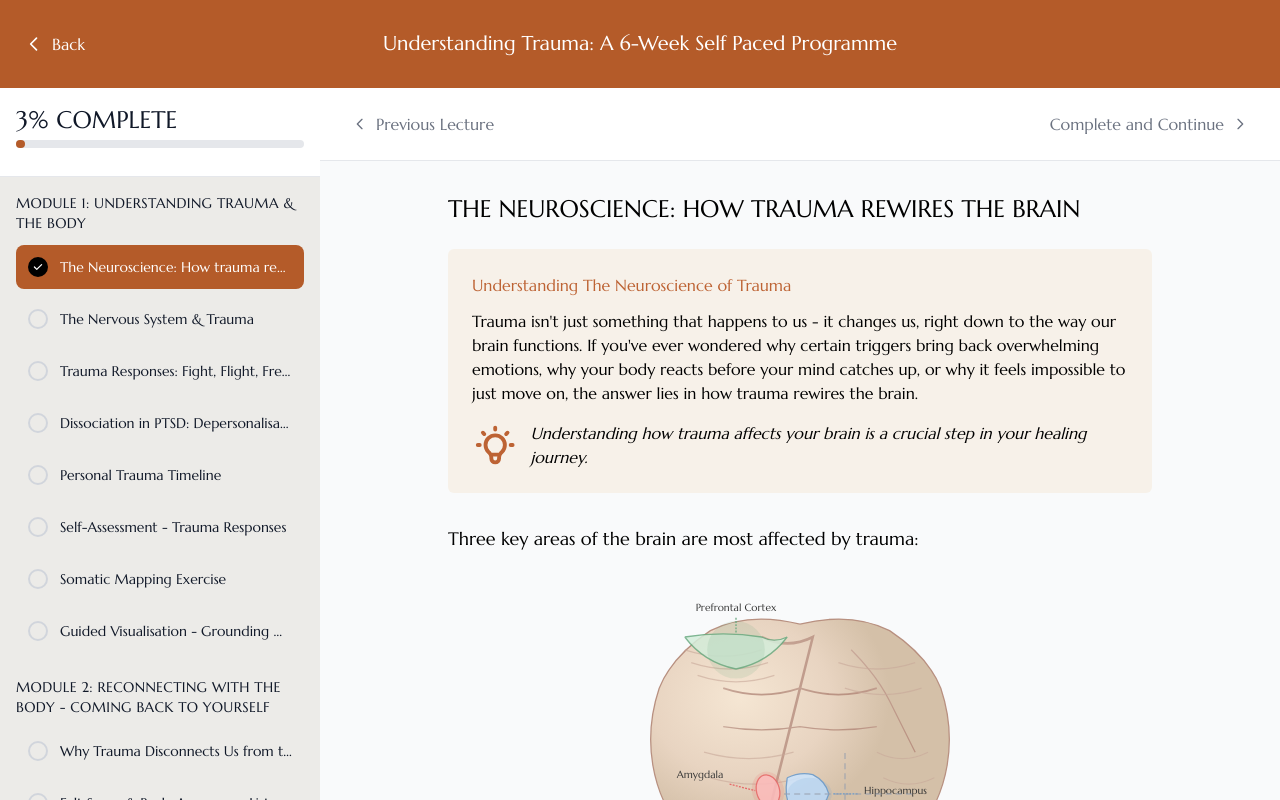
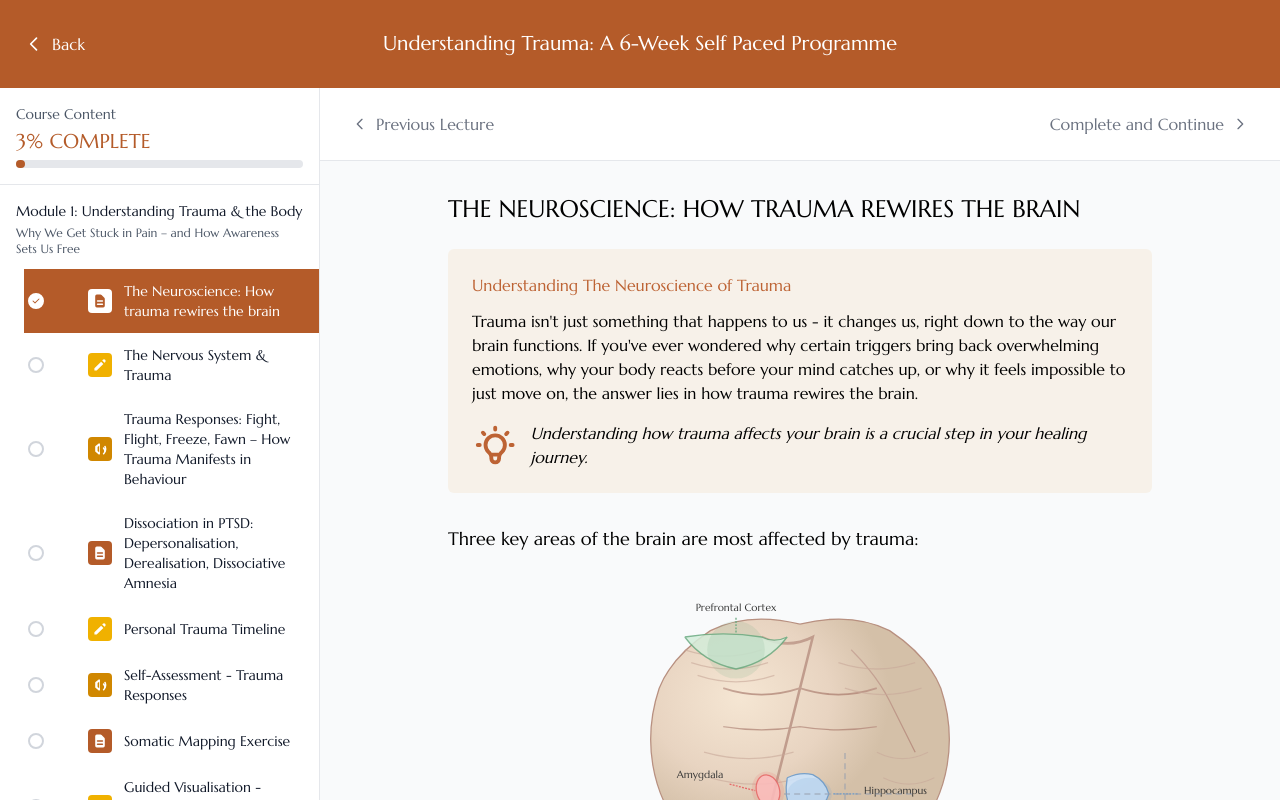
Before and after one commit to Monis9451/Course_Platform, a React (Vite) app in the folder Course-platform(frontend)/: page /course-content/1 in a window 1280 px wide. Built offline with nearby package versions, Linux system fonts and the light colour scheme; no server answers.

Commit message:
edit the side bar

```diff
--- a/Course-platform(frontend)/src/components/CourseSidebar.jsx
+++ b/Course-platform(frontend)/src/components/CourseSidebar.jsx
@@ -27,13 +27,12 @@ const CourseSidebar = ({ courseData, selectedLesson, onLessonSelect, completedLe
   }
 
   return (
-    <div className="w-80 bg-cream h-screen overflow-y-auto">
-      {/* Header with back arrow and menu */}
-
+    <div className="w-80 bg-white h-screen overflow-y-auto border-r border-gray-200">
       {/* Progress Section */}
-      <div className="p-4 bg-white border-b border-gray-200">
-        <div className="text-2xl font-bold text-gray-900 mb-1">{progressPercentage}% COMPLETE</div>
-        <div className="w-full bg-gray-200 rounded-full h-2 mb-3">
+      <div className="p-4 border-b border-gray-200">
+        <div className="text-sm font-semibold text-gray-600 mb-1">Course Content</div>
+        <div className="text-xl font-bold text-primary mb-1">{progressPercentage}% COMPLETE</div>
+        <div className="w-full bg-gray-200 rounded-full h-2">
           <div
             className="bg-primary h-2 rounded-full transition-all duration-300"
             style={{ width: `${progressPercentage}%` }}
@@ -42,68 +41,147 @@ const CourseSidebar = ({ courseData, selectedLesson, onLessonSelect, completedLe
       </div>
 
       {/* Content List */}
-      <div className="p-4">
+      <div className="py-4">
         {courseData.modules.map((module, moduleIndex) => (
-          <div key={moduleIndex} className="mb-6">
+          <div key={moduleIndex} className="mb-4">
             {/* Module Title */}
-            <div className="mb-3">
-              <h3 className="font-bold text-gray-900 text-sm uppercase tracking-wide">
+            <div className="px-4 mb-3">
+              <h3 className="font-bold text-gray-900 text-sm">
                 {module.title}
               </h3>
+              <p className="text-xs text-gray-600 mt-1">{module.description}</p>
             </div>
 
             {/* Module Lessons */}
-            <div className="space-y-2">
+            <div className="ml-6">
               {module.lessons.map((lesson, lessonIndex) => (
+                <div key={lessonIndex} className="relative">
                   <button
-                  key={lessonIndex}
                     onClick={() => onLessonSelect(moduleIndex, lessonIndex)}
-                  className={`w-full text-left p-3 rounded-lg transition-colors duration-200 flex items-center ${
+                    className={`w-full text-left px-4 py-3 transition-colors duration-200 flex items-center hover:bg-cream ${
                       selectedLesson?.moduleIndex === moduleIndex &&
                       selectedLesson?.lessonIndex === lessonIndex
                         ? 'bg-primary text-white'
-                      : 'hover:bg-white text-black'
+                        : 'text-gray-700'
                     }`}
                   >
-                  {/* Status Circle */}
-                  <div className="mr-3 flex-shrink-0">
+                    {/* Status Circle - positioned with some left spacing */}
+                    <div className="absolute left-1 flex-shrink-0">
                       <button
                         onClick={(e) => toggleLessonCompletion(moduleIndex, lessonIndex, e)}
-                      className={`w-5 h-5 rounded-full border-2 flex items-center justify-center transition-colors hover:scale-110 ${
+                        className={`w-4 h-4 rounded-full border-2 flex items-center justify-center transition-colors ${
                           currentCompletedLessons.has(`${moduleIndex}-${lessonIndex}`)
-                          ? 'border-black bg-black'
+                            ? selectedLesson?.moduleIndex === moduleIndex &&
+                              selectedLesson?.lessonIndex === lessonIndex
+                              ? 'border-white bg-white' // White background with white border when selected
+                              : 'border-primary bg-primary' // Primary when completed but not selected
                             : selectedLesson?.moduleIndex === moduleIndex &&
                               selectedLesson?.lessonIndex === lessonIndex
-                          ? 'border-white bg-white'
-                          : 'border-gray-300 hover:border-black'
+                            ? 'border-white bg-transparent' // Transparent with white border when selected
+                            : 'border-gray-300 bg-white hover:border-primary' // Default state
                         }`}
                       >
                         {/* Show checkmark for completed lessons */}
-                      {currentCompletedLessons.has(`${moduleIndex}-${lessonIndex}`) ? (
-                        <svg className="w-3 h-3 text-white" fill="currentColor" viewBox="0 0 20 20">
+                        {currentCompletedLessons.has(`${moduleIndex}-${lessonIndex}`) && (
+                          <svg className={`w-2.5 h-2.5 ${
+                            selectedLesson?.moduleIndex === moduleIndex &&
+                            selectedLesson?.lessonIndex === lessonIndex
+                              ? 'text-primary' // Primary color checkmark when selected
+                              : 'text-white' // White checkmark when not selected
+                          }`} fill="currentColor" viewBox="0 0 20 20">
                             <path fillRule="evenodd" d="M16.707 5.293a1 1 0 010 1.414l-8 8a1 1 0 01-1.414 0l-4-4a1 1 0 011.414-1.414L8 12.586l7.293-7.293a1 1 0 011.414 0z" clipRule="evenodd" />
                           </svg>
-                      ) : selectedLesson?.moduleIndex === moduleIndex &&
-                         selectedLesson?.lessonIndex === lessonIndex ? (
-                        <div className="w-2 h-2 bg-primary rounded-full"></div>
-                      ) : null}
+                        )}
                       </button>
+                    </div>
+
+                    {/* Lesson Icon */}
+                    <div className="mr-3 ml-12">
+                      {lessonIndex === 0 ? (
+                        // First lesson - file icon
+                        <div className={`w-6 h-6 rounded flex items-center justify-center ${
+                          selectedLesson?.moduleIndex === moduleIndex &&
+                          selectedLesson?.lessonIndex === lessonIndex
+                            ? 'bg-white'
+                            : 'bg-primary'
+                        }`}>
+                          <svg className={`w-4 h-4 ${
+                            selectedLesson?.moduleIndex === moduleIndex &&
+                            selectedLesson?.lessonIndex === lessonIndex
+                              ? 'text-primary'
+                              : 'text-white'
+                          }`} fill="currentColor" viewBox="0 0 20 20">
+                            <path fillRule="evenodd" d="M4 4a2 2 0 012-2h4.586A2 2 0 0112 2.586L15.414 6A2 2 0 0116 7.414V16a2 2 0 01-2 2H6a2 2 0 01-2-2V4zm2 6a1 1 0 011-1h6a1 1 0 110 2H7a1 1 0 01-1-1zm1 3a1 1 0 100 2h6a1 1 0 100-2H7z" clipRule="evenodd" />
+                          </svg>
+                        </div>
+                      ) : lessonIndex % 3 === 1 ? (
+                        // Edit icon for action/writing lessons
+                        <div className={`w-6 h-6 rounded flex items-center justify-center ${
+                          selectedLesson?.moduleIndex === moduleIndex &&
+                          selectedLesson?.lessonIndex === lessonIndex
+                            ? 'bg-white'
+                            : 'bg-yellow-500'
+                        }`}>
+                          <svg className={`w-4 h-4 ${
+                            selectedLesson?.moduleIndex === moduleIndex &&
+                            selectedLesson?.lessonIndex === lessonIndex
+                              ? 'text-yellow-500'
+                              : 'text-white'
+                          }`} fill="currentColor" viewBox="0 0 20 20">
+                            <path d="M13.586 3.586a2 2 0 112.828 2.828l-.793.793-2.828-2.828.793-.793zM11.379 5.793L3 14.172V17h2.828l8.38-8.379-2.83-2.828z" />
+                          </svg>
+                        </div>
+                      ) : lessonIndex % 3 === 2 ? (
+                        // Audio/meditation icon
+                        <div className={`w-6 h-6 rounded flex items-center justify-center ${
+                          selectedLesson?.moduleIndex === moduleIndex &&
+                          selectedLesson?.lessonIndex === lessonIndex
+                            ? 'bg-white'
+                            : 'bg-yellow-600'
+                        }`}>
+                          <svg className={`w-4 h-4 ${
+                            selectedLesson?.moduleIndex === moduleIndex &&
+                            selectedLesson?.lessonIndex === lessonIndex
+                              ? 'text-yellow-600'
+                              : 'text-white'
+                          }`} fill="currentColor" viewBox="0 0 20 20">
+                            <path fillRule="evenodd" d="M9.383 3.076A1 1 0 0110 4v12a1 1 0 01-1.617.776l-4.383-3.5A1 1 0 014 13V7a1 1 0 01.383-.776l4.383-3.5zM7 7.618V12.382L9 14.118V5.882L7 7.618zM15.657 6.343a1 1 0 011.414 0A9.972 9.972 0 0118 10a9.972 9.972 0 01-.929 3.657 1 1 0 01-1.414 0 1 1 0 010-1.414A7.971 7.971 0 0016 10c0-.89-.165-1.736-.464-2.536a1 1 0 010-1.414z" clipRule="evenodd" />
+                            <path fillRule="evenodd" d="M13.828 8.172a1 1 0 011.414 0 5.983 5.983 0 010 8.484 1 1 0 01-1.414-1.414 3.983 3.983 0 000-5.656 1 1 0 010-1.414z" clipRule="evenodd" />
+                          </svg>
+                        </div>
+                      ) : (
+                        // Default file icon
+                        <div className={`w-6 h-6 rounded flex items-center justify-center ${
+                          selectedLesson?.moduleIndex === moduleIndex &&
+                          selectedLesson?.lessonIndex === lessonIndex
+                            ? 'bg-white'
+                            : 'bg-primary'
+                        }`}>
+                          <svg className={`w-4 h-4 ${
+                            selectedLesson?.moduleIndex === moduleIndex &&
+                            selectedLesson?.lessonIndex === lessonIndex
+                              ? 'text-primary'
+                              : 'text-white'
+                          }`} fill="currentColor" viewBox="0 0 20 20">
+                            <path fillRule="evenodd" d="M4 4a2 2 0 012-2h4.586A2 2 0 0112 2.586L15.414 6A2 2 0 0116 7.414V16a2 2 0 01-2 2H6a2 2 0 01-2-2V4zm2 6a1 1 0 011-1h6a1 1 0 110 2H7a1 1 0 01-1-1zm1 3a1 1 0 100 2h6a1 1 0 100-2H7z" clipRule="evenodd" />
+                          </svg>
+                        </div>
+                      )}
                     </div>
 
                     {/* Lesson Info */}
                     <div className="flex-1 min-w-0">
-                    <div className={`text-sm font-medium truncate ${
+                      <div className={`text-sm font-medium ${
                         selectedLesson?.moduleIndex === moduleIndex &&
                         selectedLesson?.lessonIndex === lessonIndex
                           ? 'text-white'
-                        : currentCompletedLessons.has(`${moduleIndex}-${lessonIndex}`)
-                        ? 'text-black'
                           : 'text-gray-900'
                       }`}>
                          {lesson.title}
                       </div>
                     </div>
                   </button>
+                </div>
               ))}
             </div>
           </div>
```
Lines whose indentation alone changed are shown as unchanged.
